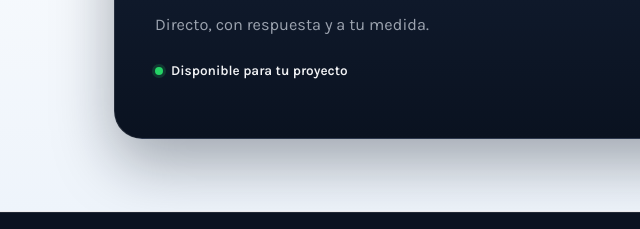
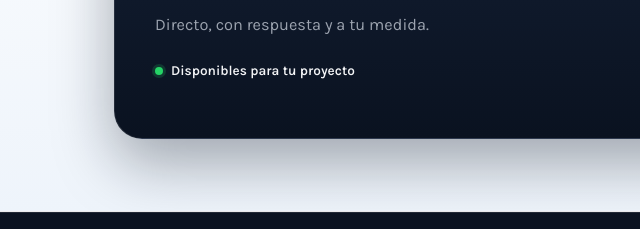
Before and after one commit to mrdoex1/tupymeconectada, an Astro site: page / in a window 1280 px wide. Shown: the part 4426-4655 px from the top of the page, 0-640 px from the left. Built offline with nearby package versions, Linux system fonts and the light colour scheme; Astro itself is replaced by a stand-in of ours.

Commit message:
ajuste menor

```diff
--- a/src/components/propuesta/Contacto.astro
+++ b/src/components/propuesta/Contacto.astro
@@ -13,7 +13,7 @@
           <p class="pp-cierre-text">
             Directo, con respuesta y a tu medida.
           </p>
-          <span class="pp-cierre-avail"><i class="pp-cierre-dot" aria-hidden="true"></i> Disponible para tu proyecto</span>
+          <span class="pp-cierre-avail"><i class="pp-cierre-dot" aria-hidden="true"></i> Disponibles para tu proyecto</span>
         </div>
 
 <div class="pp-cierre-actions">
```
